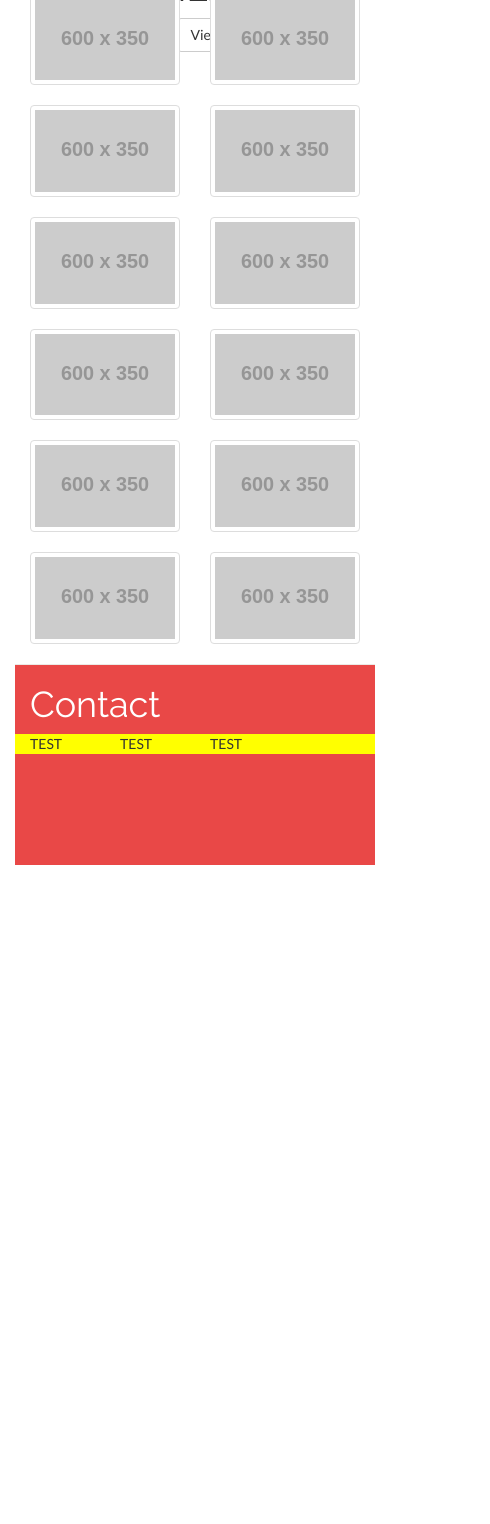
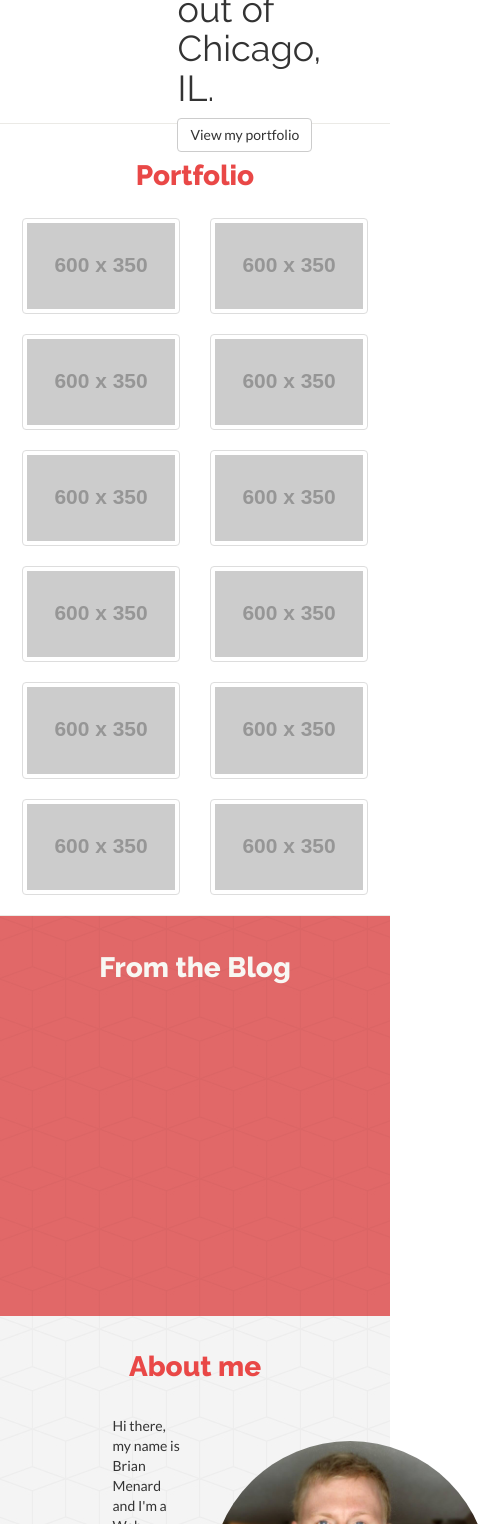
Before and after one commit to brianmenard/personal-site, a website: page index.html in a window 390 px wide. Shown: the part 476-2000 px from the top of the page, 490 px wide, since content can reach past the window. Before the commit the page ends 1341 px from the top, so only its background shows below. Drawn offline with nearby package versions, Linux system fonts and the light colour scheme; placeholder pictures from the web are drawn by us.

Commit message:
added more sections, bg pattern

```diff
--- a/css/main.css
+++ b/css/main.css
@@ -9,6 +9,27 @@
   h1{
       font-family: 'Raleway', sans-serif;
   }
+
+  h2{
+      font-family: 'Raleway', sans-serif;
+      color: #E94847;
+      line-height: 200%;
+      padding-top: 1%;
+      padding-bottom: 1%;
+      font-weight: bold;
+      font-size: 2em;
+      text-align: center;
+  }
+
+ a{
+     text-decoration: none;
+     color: grey;
+ }
+
+ a:hover{
+     text-decoration: none;
+     color: grey;
+ }
 
   .handwritten{
       font-family: 'Shadows Into Light', cursive;
@@ -25,6 +46,30 @@
     max-height: 280px;
 }
 
+.skillIcon{
+    max-width: 90px;
+    padding-right: 15px;
+}
+
+.pad-left-bottom{
+    padding-left: 2%;
+    padding-bottom: 20px;
+}
+
+.pad-left-right{
+    padding-left: 2%;
+    padding-right: 2%;
+}
+
+.pad-top-bottom{
+    padding-top: 2%;
+    padding-bottom: 2%;
+}
+
+.skillDescription{
+    float: right;
+}
+
 .blue{
     background-color: blue;
 }
@@ -38,7 +83,11 @@
 }
 
 .tall{
-    height: 400px;
+    height: 600px;
+}
+
+.medium-height{
+    height:400px;
 }
 
 .vCenter {
@@ -49,8 +98,20 @@
 .contact{
     background-color: #E94847;
     height: 200px;
+    width: 100%;
 }
 
 .white{
-    color:white;
+    color:#F8F7F3;
 }
+
+.greyPattern{
+    background: transparent url(../img/cubes.png);
+    background-attachment: fixed;
+
+}
+
+.redPattern{
+    background: transparent url(../img/cubes-red.png);
+    background-attachment: fixed;
+}
--- a/index.html
+++ b/index.html
@@ -29,15 +29,15 @@
         <ul class="nav navbar-nav">
           <li><a href="#home">Home</a></li>
           <li><a href="#portfolio">Portfolio</a></li>
-          <li><a href="#">About</a></li>
-          <li><a href="#">Blog</a></li>
+          <li><a href="#blog">Blog</a></li>
+          <li><a href="#about">About</a></li>
           <li><button href="#contact" type="button" class="btn btn-default navbar-btn">Get in touch</button></li>
         </ul>
       </div>
     </nav>
 
+    <!-- START INTRO -->
     <div class="container-fluid">
-      <!-- START INTRO -->
       <div class='row tall vCenter bottomBordered'>
         <div class='col-xs-2'></div>
         <div class='col-xs-3'>
@@ -49,24 +49,62 @@
         </div>
         <div class='col-xs-2'></div>
       </div>
+    </div>
       <!-- END INTRO -->
+
+      <!-- START SKILLS
+      <div class='container-fluid bottomBordered'>
+        <h1>Skills</h1>
+        <div class='row vCenter'>
+          <div class='col-xs-4 pad-left-bottom vCenter'>
+            <img src="img/placeholder3.png" alt="..." class="img-rounded skillIcon">
+            <h3>Ruby</h3>
+          </div>
+          <div class='col-xs-4 pad-left-bottom vCenter'>
+            <img src="img/placeholder3.png" alt="..." class="img-rounded skillIcon">
+            <h3>Rails</h3>
+          </div>
+          <div class='col-xs-4 pad-left-bottom vCenter'>
+            <img src="img/placeholder3.png" alt="..." class="img-rounded skillIcon">
+            <h3>HTML/CSS</h3>
+          </div>
+        </div>
+        <div class='row vCenter'>
+          <div class='col-xs-4 pad-left-bottom vCenter'>
+            <img src="img/placeholder3.png" alt="..." class="img-rounded skillIcon">
+            <h3>JavaScript</h3>
+          </div>
+          <div class='col-xs-4 pad-left-bottom vCenter'>
+            <img src="img/placeholder3.png" alt="..." class="img-rounded skillIcon">
+            <h3>jQuery</h3>
+          </div>
+          <div class='col-xs-4 pad-left-bottom vCenter'>
+            <img src="img/placeholder3.png" alt="..." class="img-rounded skillIcon">
+            <h3>AngularJS</h3>
+          </div>
+        </div>
+      </div>
+       END SKILLS -->
+
       <!-- START PORTFOLIO -->
       <div class="container-fluid">
         <a name="portfolio"></a>
-        <h1>Portfolio</h1>
-        <div class="row bottomBordered">
-          <div class="col-lg-3 col-sm-4 col-xs-6"><a title="Image 1" href="//placehold.it/1024x768"><img class="thumbnail img-responsive" src="//placehold.it/600x350"></a></div>
-          <div class="col-lg-3 col-sm-4 col-xs-6"><a title="Image 2" href="#"><img class="thumbnail img-responsive" src="//placehold.it/600x350/2255EE"></a></div>
-          <div class="col-lg-3 col-sm-4 col-xs-6"><a title="Image 3" href="#"><img class="thumbnail img-responsive" src="//placehold.it/600x350/449955/FFF"></a></div>
-          <div class="col-lg-3 col-sm-4 col-xs-6"><a title="Image 4" href="#"><img class="thumbnail img-responsive" src="//placehold.it/600x350/992233"></a></div>
-          <div class="col-lg-3 col-sm-4 col-xs-6"><a title="Image 5" href="#"><img class="thumbnail img-responsive" src="//placehold.it/600x350/2255EE"></a></div>
-          <div class="col-lg-3 col-sm-4 col-xs-6"><a title="Image 6" href="#"><img class="thumbnail img-responsive" src="//placehold.it/600x350/449955/FFF"></a></div>
-          <div class="col-lg-3 col-sm-4 col-xs-6"><a title="Image 8" href="#"><img class="thumbnail img-responsive" src="//placehold.it/600x350/777"></a></div>
-          <div class="col-lg-3 col-sm-4 col-xs-6"><a title="Image 9" href="#"><img class="thumbnail img-responsive" src="//placehold.it/600x350/992233"></a></div>
-          <div class="col-lg-3 col-sm-4 col-xs-6"><a title="Image 10" href="#"><img class="thumbnail img-responsive" src="//placehold.it/600x350/EEE"></a></div>
-          <div class="col-lg-3 col-sm-4 col-xs-6"><a title="Image 11" href="#"><img class="thumbnail img-responsive" src="//placehold.it/600x350/449955/FFF"></a></div>
-          <div class="col-lg-3 col-sm-4 col-xs-6"><a title="Image 12" href="#"><img class="thumbnail img-responsive" src="//placehold.it/600x350/DDD"></a></div>
-          <div class="col-lg-3 col-sm-4 col-xs-6"><a title="Image 13" href="#"><img class="thumbnail img-responsive" src="//placehold.it/600x350/992233"></a></div>
+        <div class="row bottomBordered pad-left-right">
+
+          <h2>Portfolio</h2>
+
+          <div class="col-lg-4 col-sm-4 col-xs-6"><a title="Image 1" href="//placehold.it/1024x768"><img class="thumbnail img-responsive" src="//placehold.it/600x350"></a></div>
+          <div class="col-lg-4 col-sm-4 col-xs-6"><a title="Image 2" href="#"><img class="thumbnail img-responsive" src="//placehold.it/600x350/2255EE"></a></div>
+          <div class="col-lg-4 col-sm-4 col-xs-6"><a title="Image 3" href="#"><img class="thumbnail img-responsive" src="//placehold.it/600x350/449955/FFF"></a></div>
+          <div class="col-lg-4 col-sm-4 col-xs-6"><a title="Image 4" href="#"><img class="thumbnail img-responsive" src="//placehold.it/600x350/992233"></a></div>
+          <div class="col-lg-4 col-sm-4 col-xs-6"><a title="Image 5" href="#"><img class="thumbnail img-responsive" src="//placehold.it/600x350/2255EE"></a></div>
+          <div class="col-lg-4 col-sm-4 col-xs-6"><a title="Image 6" href="#"><img class="thumbnail img-responsive" src="//placehold.it/600x350/449955/FFF"></a></div>
+          <div class="col-lg-4 col-sm-4 col-xs-6"><a title="Image 8" href="#"><img class="thumbnail img-responsive" src="//placehold.it/600x350/777"></a></div>
+          <div class="col-lg-4 col-sm-4 col-xs-6"><a title="Image 9" href="#"><img class="thumbnail img-responsive" src="//placehold.it/600x350/992233"></a></div>
+          <div class="col-lg-4 col-sm-4 col-xs-6"><a title="Image 10" href="#"><img class="thumbnail img-responsive" src="//placehold.it/600x350/EEE"></a></div>
+          <div class="col-lg-4 col-sm-4 col-xs-6"><a title="Image 11" href="#"><img class="thumbnail img-responsive" src="//placehold.it/600x350/449955/FFF"></a></div>
+          <div class="col-lg-4 col-sm-4 col-xs-6"><a title="Image 12" href="#"><img class="thumbnail img-responsive" src="//placehold.it/600x350/DDD"></a></div>
+          <div class="col-lg-4 col-sm-4 col-xs-6"><a title="Image 13" href="#"><img class="thumbnail img-responsive" src="//placehold.it/600x350/992233"></a></div>
         </div>
     </div>
     <!-- LIGHT BOX OR SOMETHING??
@@ -93,27 +131,53 @@
   -->
       <!-- END PORTFOLIO -->
 
+      <!-- START BLOG -->
+      <div class='container-fluid redPattern'>
+        <a name='blog'></a>
+        <div class='row medium-height'>
+          <h2 class='white'>From the Blog</h2>
+
+        </div>
+      </div>
+      <!-- END BLOG -->
+
+      <!-- START ABOUT -->
+      <div class='container-fluid greyPattern'>
+        <a name='about'></a>
+        <h2>About me</h2>
+      <div class='row vCenter bottomBordered pad-top-bottom'>
+        <div class='col-xs-3'></div>
+        <div class='col-xs-3'>
+            <p>Hi there, my name is Brian Menard and I'm a Web Developer
+            and Graphic Designer from Boston, but currently living in Chicago.
+            </p>
+        </div>
+        <div class='col-xs-3'>
+            <img src="img/brian-menard.jpg" alt="me" class="img-circle picResize">
+        </div>
+        <div class='col-xs-3'></div>
+      </div>
+      </div>
+      <!-- END ABOUT -->
+
       <!-- START CONTACT -->
       <div class="container-fluid contact">
-          <h1 class='white'>Contact</h1>
-      <div class="row vCenter yellow">
+      <div class="row pad-left-right pad-top-bottom">
         <a name='contact'></a>
-        <div class="col-xs-3">
+        <div class="col-xs-3"></div>
+
+        <div class="col-xs-3 yellow">
+                    <a class='btn btn-default'>Let's Work Together</a><br>
+          brian@webdevbrian.com
+        </div>
+
+        <div class="col-xs-3 yellow">
           TEST
         </div>
-
-        <div class="col-xs-3">
-          TEST
-        </div>
-
-        <div class="col-xs-3">
-          TEST
-        </div>
+        <div class='col-xs-3'></div>
       </div>
       </div>
       <!-- END CONTACT -->
-
-    </div>
 
     <!-- jQuery (necessary for Bootstrap's JavaScript plugins) -->
     <script src="https://ajax.googleapis.com/ajax/libs/jquery/1.11.3/jquery.min.js"></script>
```
Also changed, not shown: img/cubes-red.png (added), img/cubes.png (added), img/placeholder3.png (added).
